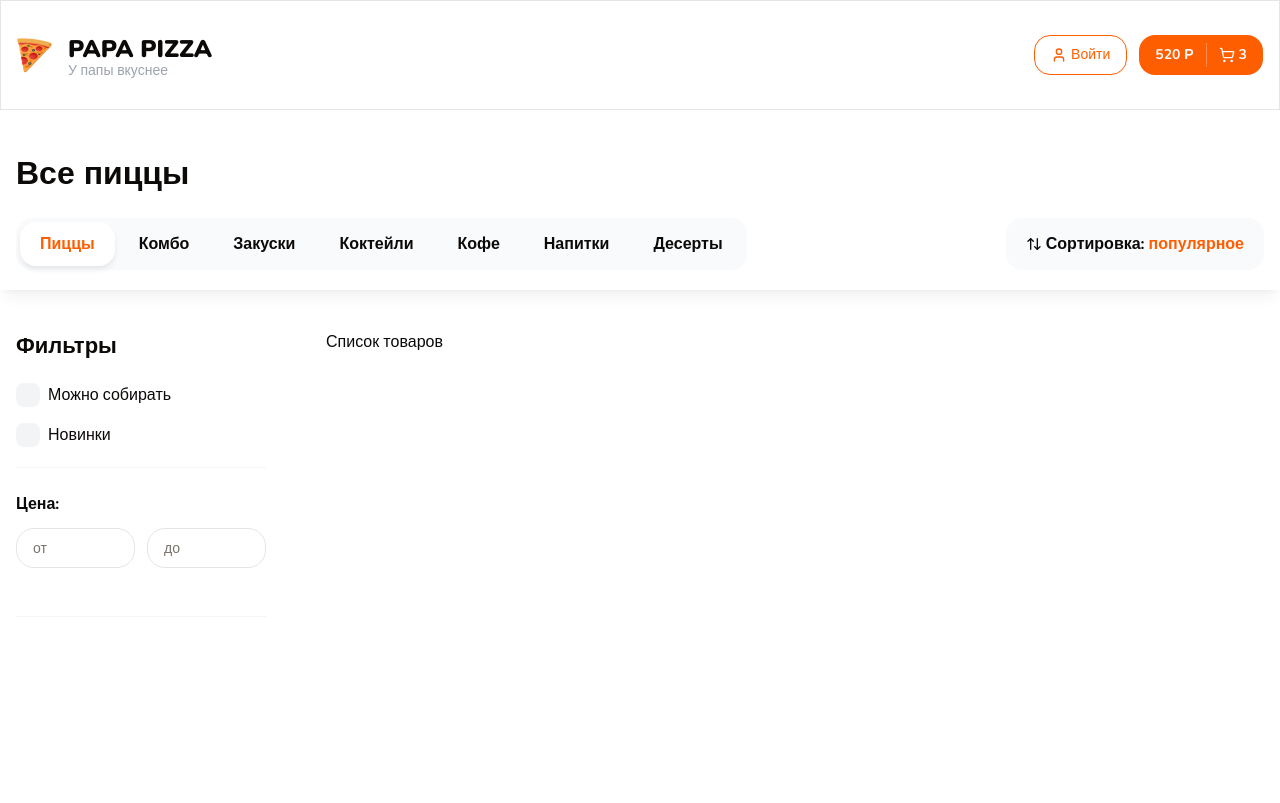
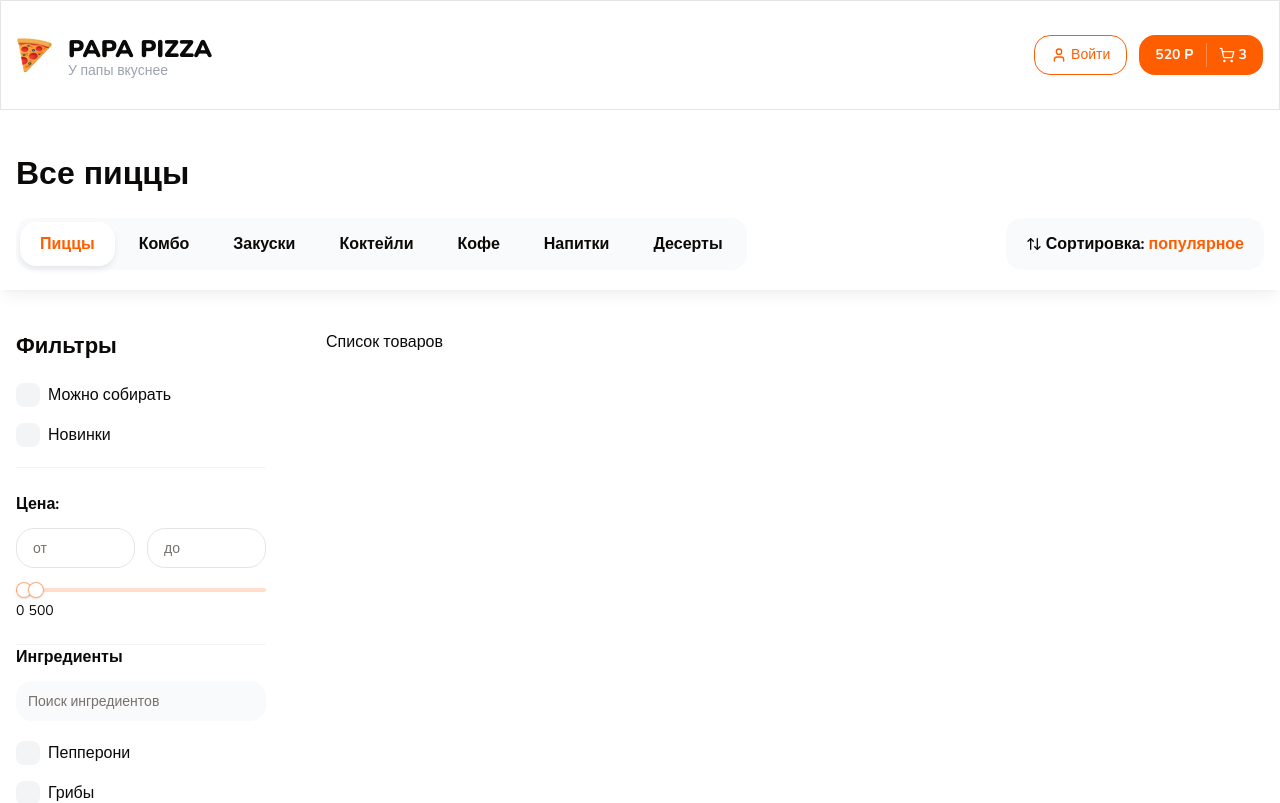
Before and after one commit to Taneros/nextjs-ecommerce, a Next.js app: page / in a window 1280 px wide. Shown: the top 803 px of the page. Built offline with nearby package versions, Linux system fonts and the light colour scheme.

Commit message:
feat: add FilterCheckbox && FilterGroup WIP

```diff
--- /dev/null
+++ b/components/shared/checkbox-filter-group.tsx
@@ -0,0 +1,58 @@
+'use client";';
+
+import React from "react";
+import {
+  FilterCheckbox,
+  IFilterCheckboxProps,
+} from "@/components/shared/filter-checkbox";
+import { Input } from "@/components/ui";
+
+type TItem = IFilterCheckboxProps;
+
+interface ICheckboxFilterGroupProps {
+  className?: string;
+  title: string;
+  items: TItem[];
+  defaultItems: TItem[];
+  limit?: number;
+  searchInputPlaceholder?: string;
+  onChange?: (selectedItems: string[]) => void;
+  defaultValue?: string[];
+}
+
+export const CheckboxFilterGroup: React.FC<ICheckboxFilterGroupProps> = ({
+  className,
+  title,
+  items,
+  defaultItems,
+  limit = 5,
+  searchInputPlaceholder = "Поиск...",
+  onChange,
+  defaultValue,
+}) => {
+  return (
+    <div className={className}>
+      <p className="font-bold mb-3">{title}</p>
+
+      <div className="mb-5">
+        <Input
+          placeholder={searchInputPlaceholder}
+          className="bg-gray-50 border-none"
+        />
+      </div>
+
+      <div className="flex flex-col gap-4 max-h-96 pr-2 overflow-auto scrollbar">
+        {items.map((item, index) => (
+          <FilterCheckbox
+            key={index}
+            label={item.label}
+            value={item.value}
+            endAdornment={item.endAdornment}
+            checked={false}
+            onCheckedChange={(ids) => console.log(ids)}
+          />
+        ))}
+      </div>
+    </div>
+  );
+};
--- a/components/shared/filter-checkbox.tsx
+++ b/components/shared/filter-checkbox.tsx
@@ -1,7 +1,9 @@
+'use client';
+
 import React from 'react';
 import { Checkbox } from '@/components/ui/checkbox';
 
-interface IFilterCheckboxProps {
+export interface IFilterCheckboxProps {
   label: string;
   value: string;
   endAdornment?: React.ReactNode;
--- a/components/shared/filters.tsx
+++ b/components/shared/filters.tsx
@@ -1,7 +1,11 @@
+'use client";';
+
+import React from "react";
+import { CheckboxFilterGroup } from "@/components/shared/checkbox-filter-group";
 import { FilterCheckbox } from "@/components/shared/filter-checkbox";
+import { RangeSlider } from "@/components/shared/range-slider";
 import { Title } from "@/components/shared/title";
 import { Input } from "@/components/ui";
-import React from "react";
 
 interface IFiltersProps {
   className?: string;
@@ -35,7 +39,32 @@
             className="w-1/2 px-4 py-2 border border-neutral-200 rounded-lg"
           />
         </div>
+        <RangeSlider min={0} max={10000} step={10} value={[0, 500]} />
       </div>
+
+      <CheckboxFilterGroup
+        title="Ингредиенты"
+        className="mb-5"
+        limit={6}
+        defaultItems={[
+          { label: "Пепперони", value: "1" },
+          { label: "Грибы", value: "2" },
+          { label: "Лук", value: "3" },
+          { label: "Сыр", value: "4" },
+          { label: "Бекон", value: "5" },
+          { label: "Оливки", value: "6" },
+        ]}
+        items={[
+          { label: "Пепперони", value: "1" },
+          { label: "Грибы", value: "2" },
+          { label: "Лук", value: "3" },
+          { label: "Сыр", value: "4" },
+          { label: "Бекон", value: "5" },
+          { label: "Оливки", value: "6" },
+        ]}
+        defaultValue={["1", "2"]}
+        searchInputPlaceholder="Поиск ингредиентов"
+      />
     </div>
   );
 };
--- /dev/null
+++ b/components/shared/range-slider.tsx
@@ -0,0 +1,71 @@
+'use client';
+
+import React, { useState } from 'react';
+import * as SliderPrimitive from '@radix-ui/react-slider';
+
+import { cn } from '@/lib/utils';
+
+type IRangeSliderProps = {
+  className?: string;
+  min: number;
+  max: number;
+  step: number;
+  formatLabel?: (value: number) => string;
+  value?: number[] | readonly number[];
+  onValueChange?: (values: number[]) => void;
+};
+
+const RangeSlider = React.forwardRef(
+  (
+    { className, min, max, step, formatLabel, value, onValueChange, ...props }: IRangeSliderProps,
+    ref,
+  ) => {
+    const initialValue = Array.isArray(value) ? value : [min, max];
+    const [localValues, setLocalValues] = useState(initialValue);
+
+    React.useEffect(() => {
+      // Update localValues when the external value prop changes
+      setLocalValues(Array.isArray(value) ? value : [min, max]);
+    }, [min, max, value]);
+
+    const handleValueChange = (newValues: number[]) => {
+      setLocalValues(newValues);
+      if (onValueChange) {
+        onValueChange(newValues);
+      }
+    };
+
+    return (
+      <SliderPrimitive.Root
+        ref={ref as React.RefObject<HTMLDivElement>}
+        min={min}
+        max={max}
+        step={step}
+        value={localValues}
+        onValueChange={handleValueChange}
+        className={cn('relative flex w-full touch-none select-none mb-6 items-center', className)}
+        {...props}>
+        <SliderPrimitive.Track className="relative h-1 w-full grow overflow-hidden rounded-full bg-primary/20">
+          <SliderPrimitive.Range className="absolute h-full bg-primary" />
+        </SliderPrimitive.Track>
+        {localValues.map((value, index) => (
+          <React.Fragment key={index}>
+            <div
+              className="absolute text-center"
+              style={{
+                left: `calc(${((value - min) / (max - min)) * 100}% + 0px)`,
+                top: `10px`,
+              }}>
+              <span className="text-sm">{formatLabel ? formatLabel(value) : value}</span>
+            </div>
+            <SliderPrimitive.Thumb className="block h-4 w-4 rounded-full border border-primary/50 bg-white shadow transition-colors focus-visible:outline-none focus-visible:ring-1 focus-visible:ring-ring disabled:pointer-events-none disabled:opacity-50" />
+          </React.Fragment>
+        ))}
+      </SliderPrimitive.Root>
+    );
+  },
+);
+
+RangeSlider.displayName = SliderPrimitive.Root.displayName;
+
+export { RangeSlider };
```
